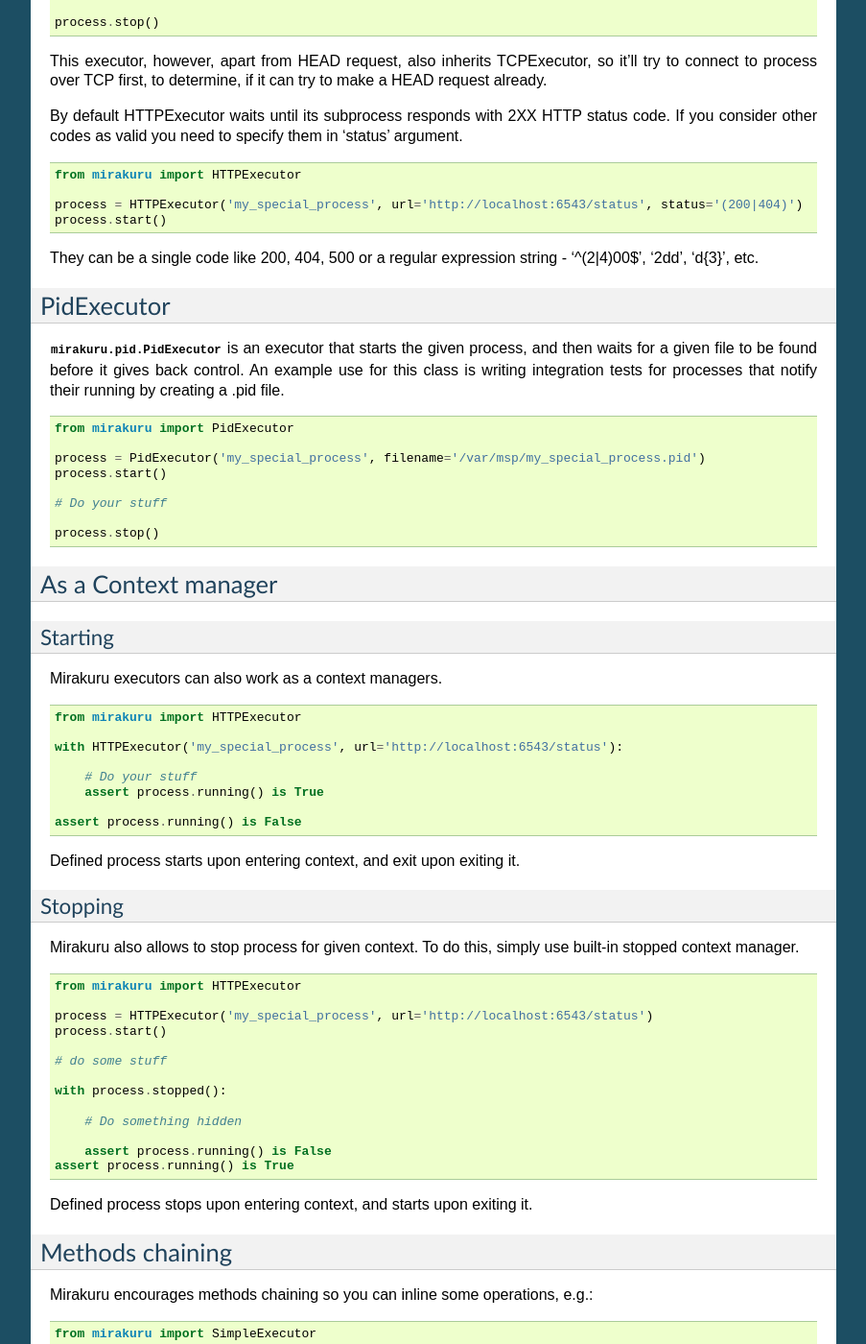
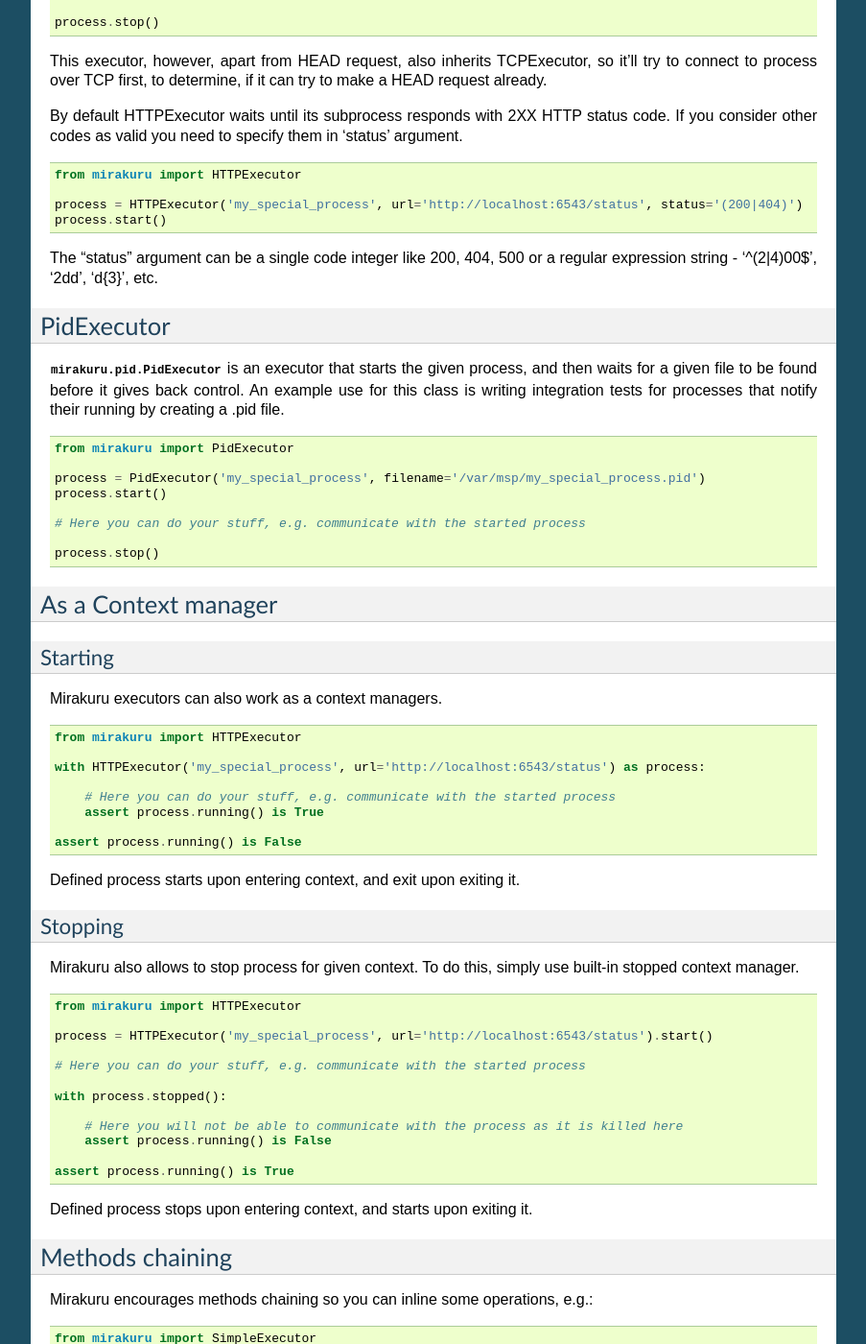
Before and after one commit to ClearcodeHQ/mirakuru, a Sphinx documentation site: the page built from docs/source/basic.rst, in a window 1280 px wide and 1400 px high, scrolled down 1353 px. Shown: the whole window at 96% size, without its empty margins (198-1101 px from the left). Built offline with Sphinx 7.4.7, drawn with Linux system fonts in a browser that asks for light colours; pages that are not in the unit, such as notebooks, are missing from menus; some of the changed text lies outside the part shown.

Commit message:
Minor docs `basic.rst` enhancements

```diff
--- a/docs/source/basic.rst
+++ b/docs/source/basic.rst
@@ -7,6 +7,7 @@ and you wouldn't want this process to be running all the time.
 
 Tests would be best example here or a script that sets up processes and databases
 for dev environment with one simple run.
+
 
 SimpleExecutor
 --------------
@@ -21,7 +22,7 @@ It simply starts the process passed to constructor, and reports it as running.
     process = SimpleExecutor('my_special_process')
     process.start()
 
-    # Do your stuff
+    # Here you can do your stuff, e.g. communicate with the started process
 
     process.stop()
 
@@ -39,7 +40,7 @@ process output.
     process = OutputExecutor('my_special_process', banner='processed!')
     process.start()
 
-    # Do your stuff
+    # Here you can do your stuff, e.g. communicate with the started process
 
     process.stop()
 
@@ -48,6 +49,7 @@ produced by started process, and looks for the banner part occurring within the
 output.
 Once the output is identified, as in example `processed!` is found in output.
 It is considered as started, and executor releases your script from wait to work.
+
 
 TCPExecutor
 -----------
@@ -64,9 +66,10 @@ does, it reports the process as started and a code returns to normal execution.
     process = TCPExecutor('my_special_process', host='localhost', port=1234)
     process.start()
 
-    # Do your stuff
+    # Here you can do your stuff, e.g. communicate with the started process
 
     process.stop()
+
 
 HTTPExecutor
 ------------
@@ -83,7 +86,7 @@ the executor will be considered started, and a code will return to normal execut
     process = HTTPExecutor('my_special_process', url='http://localhost:6543/status')
     process.start()
 
-    # Do your stuff
+    # Here you can do your stuff, e.g. communicate with the started process
 
     process.stop()
 
@@ -101,7 +104,7 @@ If you consider other codes as valid you need to specify them in 'status' argume
     process = HTTPExecutor('my_special_process', url='http://localhost:6543/status', status='(200|404)')
     process.start()
 
-They can be a single code like 200, 404, 500 or a regular expression string -
+The "status" argument can be a single code integer like 200, 404, 500 or a regular expression string -
 '^(2|4)00$', '2\d\d', '\d{3}', etc.
 
 
@@ -120,9 +123,10 @@ notify their running by creating a .pid file.
     process = PidExecutor('my_special_process', filename='/var/msp/my_special_process.pid')
     process.start()
 
-    # Do your stuff
+    # Here you can do your stuff, e.g. communicate with the started process
 
     process.stop()
+
 
 As a Context manager
 --------------------
@@ -136,9 +140,9 @@ Mirakuru executors can also work as a context managers.
 
     from mirakuru import HTTPExecutor
 
-    with HTTPExecutor('my_special_process', url='http://localhost:6543/status'):
+    with HTTPExecutor('my_special_process', url='http://localhost:6543/status') as process:
 
-        # Do your stuff
+        # Here you can do your stuff, e.g. communicate with the started process
         assert process.running() is True
 
     assert process.running() is False
@@ -155,19 +159,19 @@ To do this, simply use built-in stopped context manager.
 
     from mirakuru import HTTPExecutor
 
-    process = HTTPExecutor('my_special_process', url='http://localhost:6543/status')
-    process.start()
+    process = HTTPExecutor('my_special_process', url='http://localhost:6543/status').start()
 
-    # do some stuff
+    # Here you can do your stuff, e.g. communicate with the started process
 
     with process.stopped():
 
-        # Do something hidden
+        # Here you will not be able to communicate with the process as it is killed here
+        assert process.running() is False
 
-        assert process.running() is False
     assert process.running() is True
 
 Defined process stops upon entering context, and starts upon exiting it.
+
 
 Methods chaining
 ----------------
```
